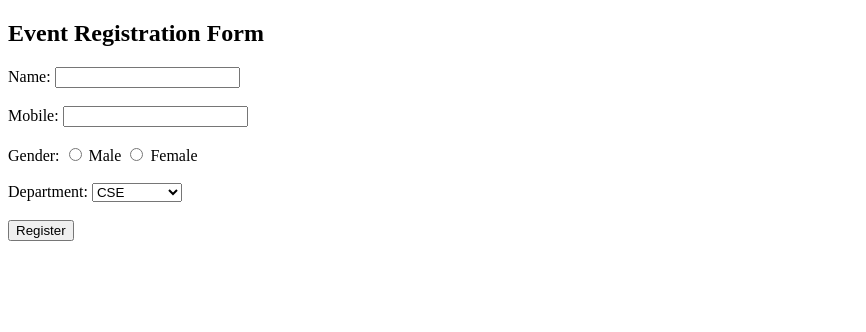
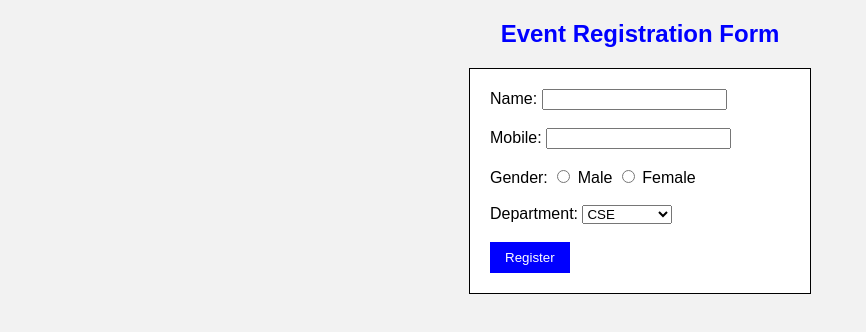
Before and after one commit to 24P61A67D5/week1, a plain HTML site: page index.html in a window 1280 px wide. Shown: the whole page, without its empty margins (0-866 px from the left). Drawn offline with Linux system fonts and the light colour scheme.

Commit message:
Enhance styling of event registration form

```diff
--- a/index.html
+++ b/index.html
@@ -3,11 +3,13 @@
 <head>
     <title>Event Registration Form</title>
 </head>
-<body>
+<body style="font-family: Arial; background-color:#f2f2f2;">
 
-<h2>Event Registration Form</h2>
+<h2 style="color:blue; text-align:center;">Event Registration Form</h2>
 
-<form action="success.html" method="GET">
+
+<form action="success.html" method="GET"
+          style="background:white; width:300px; margin:auto; padding:20px; border:1px solid black;">
 
     Name:
     <input type="text" name="username" required>
@@ -32,7 +34,8 @@
     </select>
     <br><br>
 
-    <input type="submit" value="Register">
+    <input type="submit" value="Register"
+        style="background:blue; color:white; padding:8px 15px; border:none;">
 
 </form>
 
```
